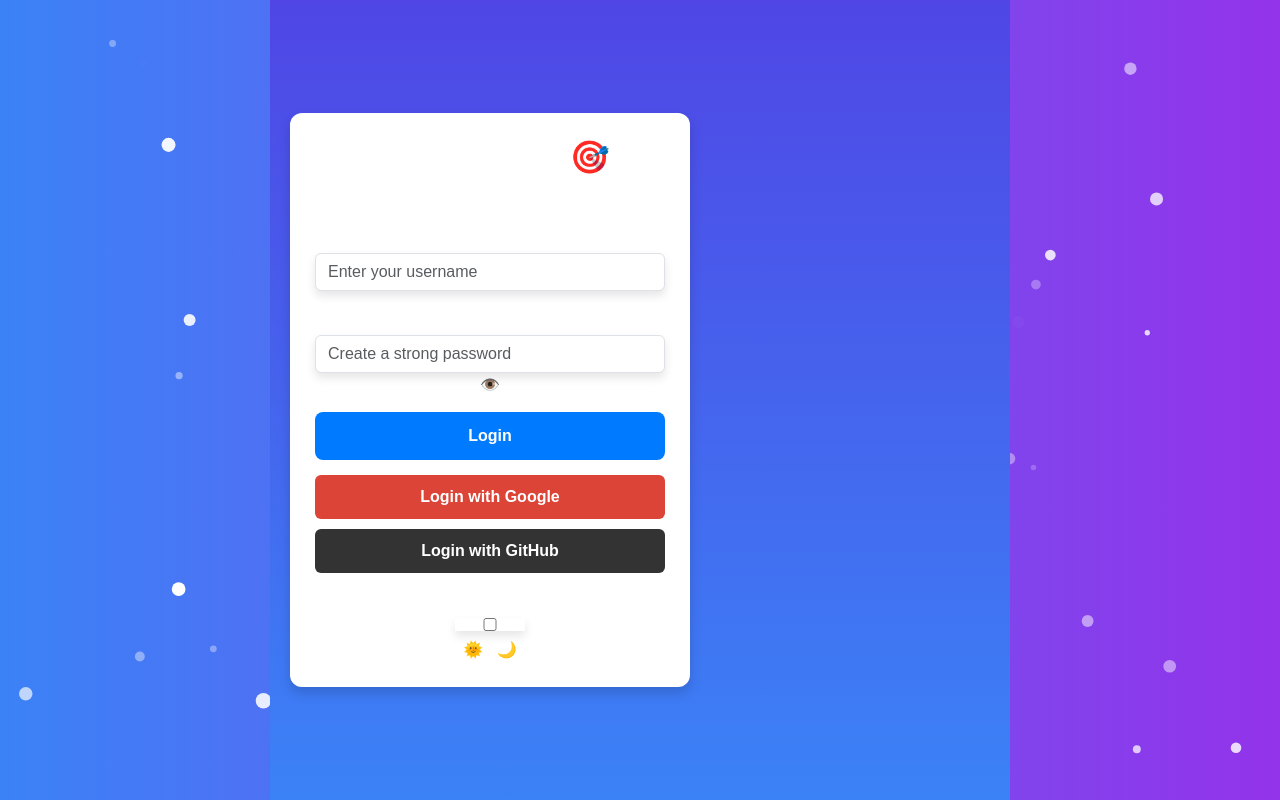
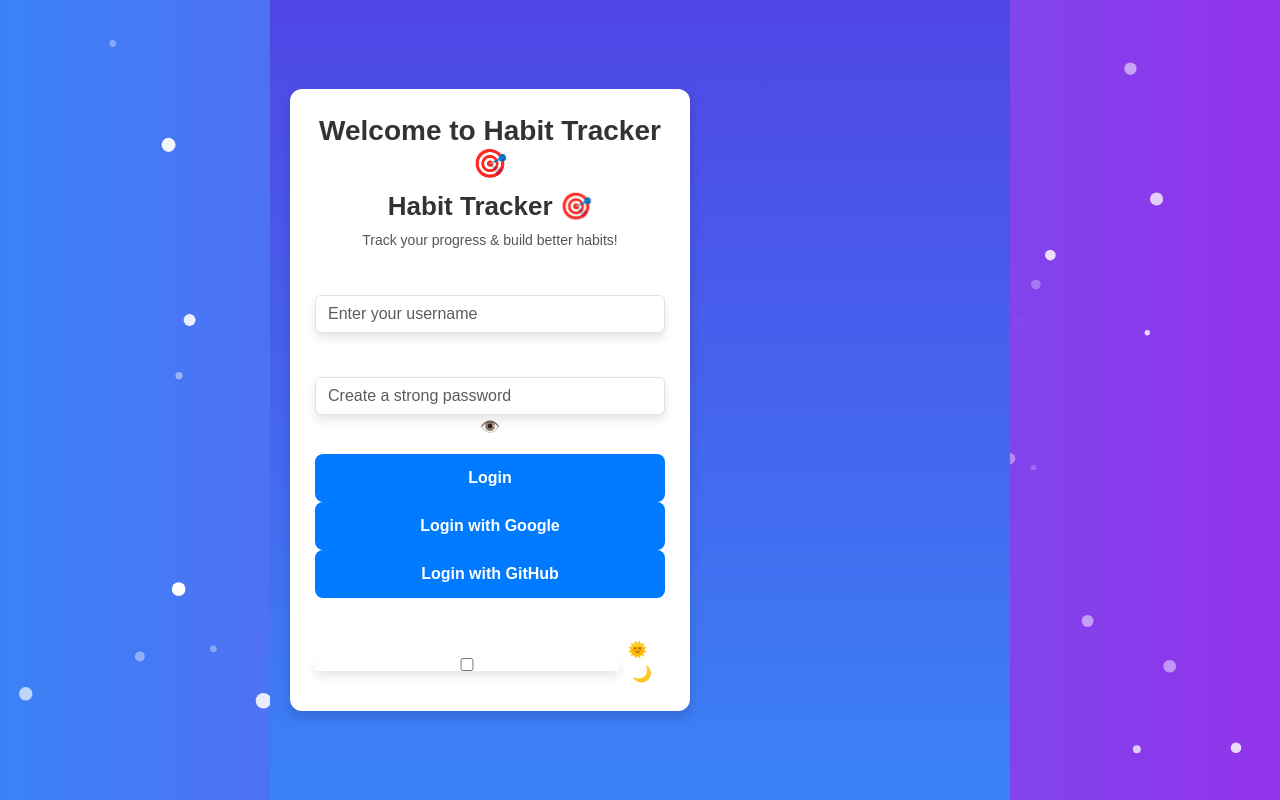
Before and after one commit to FionaG26/habit-tracker, a Vue app in the folder habit-tracker-vue/: page / in a window 1280 px wide. Built offline with nearby package versions, Linux system fonts and the light colour scheme.

Commit message:
Update Auth.vue

```diff
--- a/habit-tracker-vue/src/components/Auth.vue
+++ b/habit-tracker-vue/src/components/Auth.vue
@@ -1,6 +1,7 @@
 <template>
   <div class="auth-container">
     <div class="auth-card">
+      <h1 class="header-title">Welcome to Habit Tracker 🎯</h1>
       <h2 class="title">Habit Tracker 🎯</h2>
       <p class="subtitle">Track your progress & build better habits!</p>
 
@@ -110,18 +111,19 @@ export default {
     onMounted(() => {
       document.body.classList.toggle('dark-mode', darkMode.value);
 
-      const header = document.querySelector(".title");
-      const footer = document.querySelector(".toggle-text");
-      const oauthButtons = document.querySelector(".oauth-buttons");
-
+      const header = document.querySelector(".header-title");
       if (header) {
         gsap.from(header, { opacity: 0, y: -20, duration: 1 });
       }
+
+      const title = document.querySelector(".title");
+      if (title) {
+        gsap.from(title, { opacity: 0, y: -20, duration: 1 });
+      }
+
+      const footer = document.querySelector(".toggle-text");
       if (footer) {
         gsap.from(footer, { opacity: 0, y: 20, duration: 1 });
-      }
-      if (oauthButtons) {
-        gsap.from(oauthButtons, { opacity: 0, scale: 0.9, duration: 1 });
       }
     });
 
@@ -151,28 +153,50 @@ export default {
   transition: transform 0.3s ease-in-out;
 }
 
-.oauth-buttons {
-  margin-top: 15px;
-  display: flex;
-  flex-direction: column;
-  gap: 10px;
+.header-title {
+  font-size: 28px;
+  font-weight: bold;
+  color: #333;
+  margin-bottom: 10px;
 }
 
-.btn-google, .btn-github {
-  padding: 10px;
-  width: 100%;
-  border: none;
-  border-radius: 6px;
+.title {
+  font-size: 26px;
+  font-weight: bold;
+  color: #333;
+}
+
+.subtitle {
+  font-size: 14px;
+  color: #555;
+  margin-bottom: 15px;
+}
+
+.loading-spinner {
+  border: 4px solid #f3f3f3;
+  border-top: 4px solid #4f46e5;
+  border-radius: 50%;
+  width: 25px;
+  height: 25px;
+  animation: spin 1s linear infinite;
+  margin: 10px auto;
+}
+
+@keyframes spin {
+  0% { transform: rotate(0deg); }
+  100% { transform: rotate(360deg); }
+}
+
+.theme-toggle {
+  display: flex;
+  justify-content: center;
+  align-items: center;
+  margin-top: 10px;
   cursor: pointer;
 }
 
-.btn-google {
-  background-color: #db4437;
-  color: white;
-}
-
-.btn-github {
-  background-color: #333;
+.dark-mode {
+  background: #121212;
   color: white;
 }
 </style>
```
